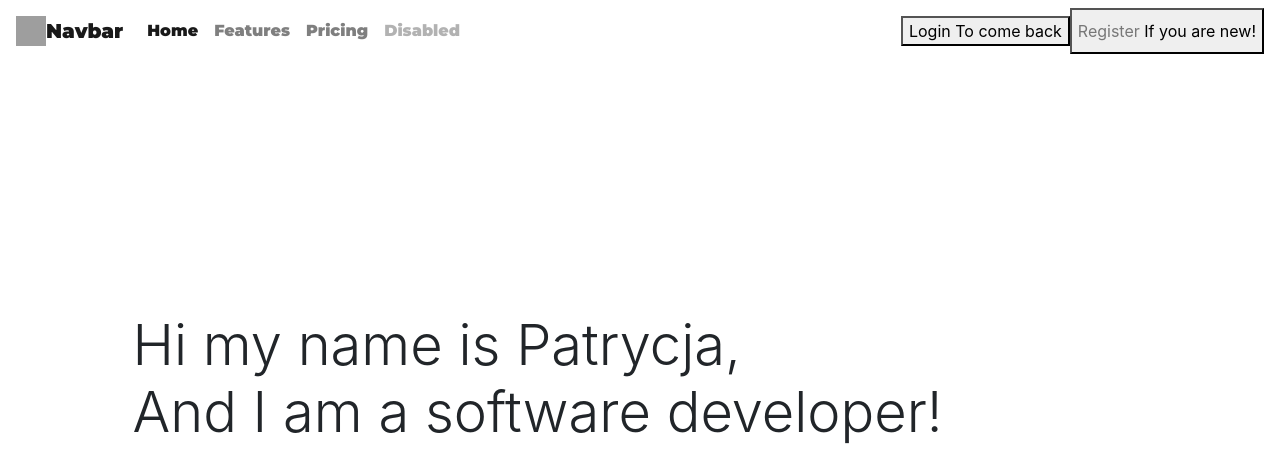
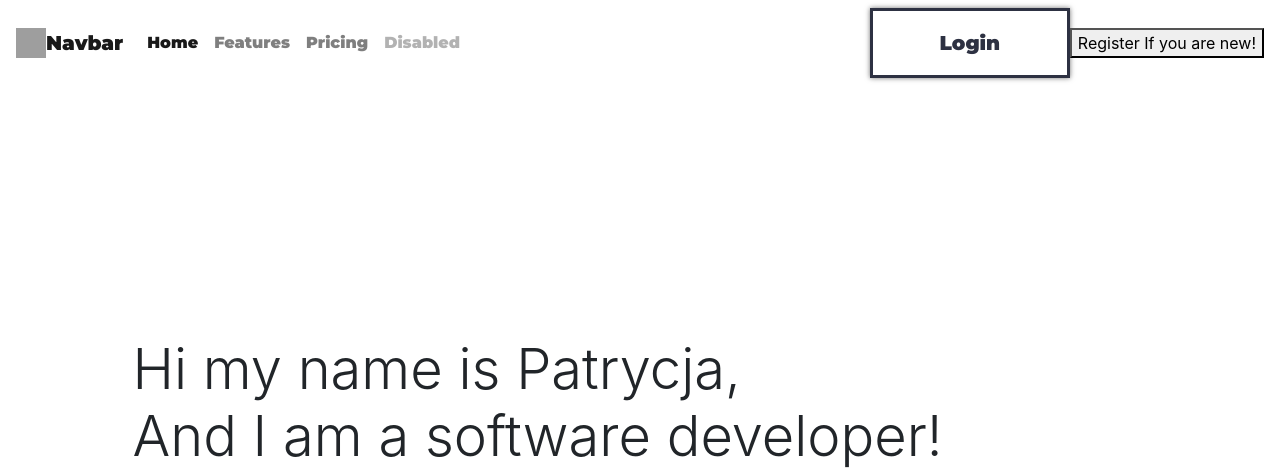
Before and after one commit to Xorast/portfolio, a Flask app: page / in a window 1280 px wide. Shown: the top 469 px of the page. Run offline with Flask 2, Linux system fonts and the light colour scheme; some libraries are stand-ins or nearby versions; grey boxes are pictures that could not be loaded.

Commit message:
chaned tags for login button

```diff
--- a/templates/pages/index.html
+++ b/templates/pages/index.html
@@ -29,12 +29,13 @@
                     <a class="nav-item nav-link disabled" href="#">Disabled</a>
                 </div>
             </div>
-            <button type="buttonLogin">
-				<span class="away">Login</span>
-				<span class="over">To come back</span>
-			  </button>
+            <a class="button">
+                <span class="away">Login</span>
+                <span class="over">To come back</span>
+            </a>
+
             <button type="buttonRegister">
-				<span class="navbar-text">Register</span>
+				<span class="away">Register</span>
 				<span class="over">If you are new!</span>
 			  </button>
         </nav>
```
